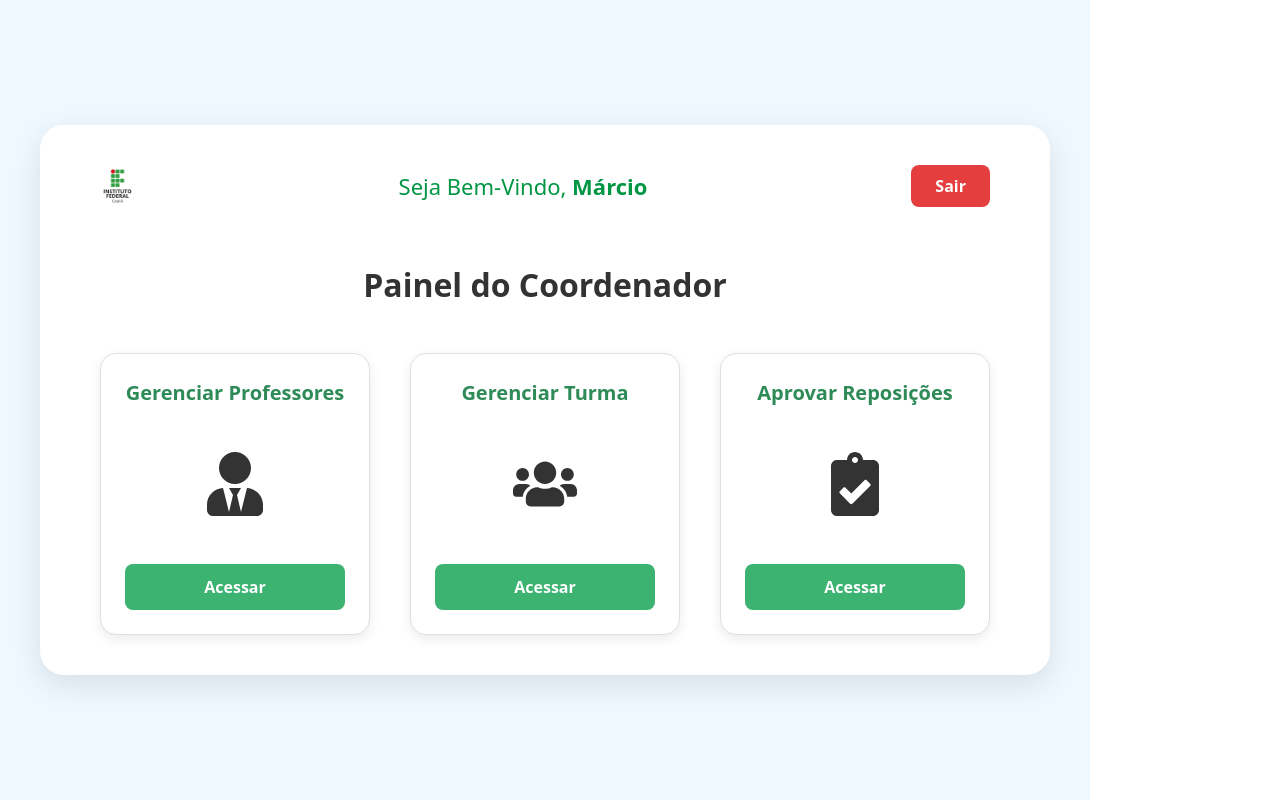
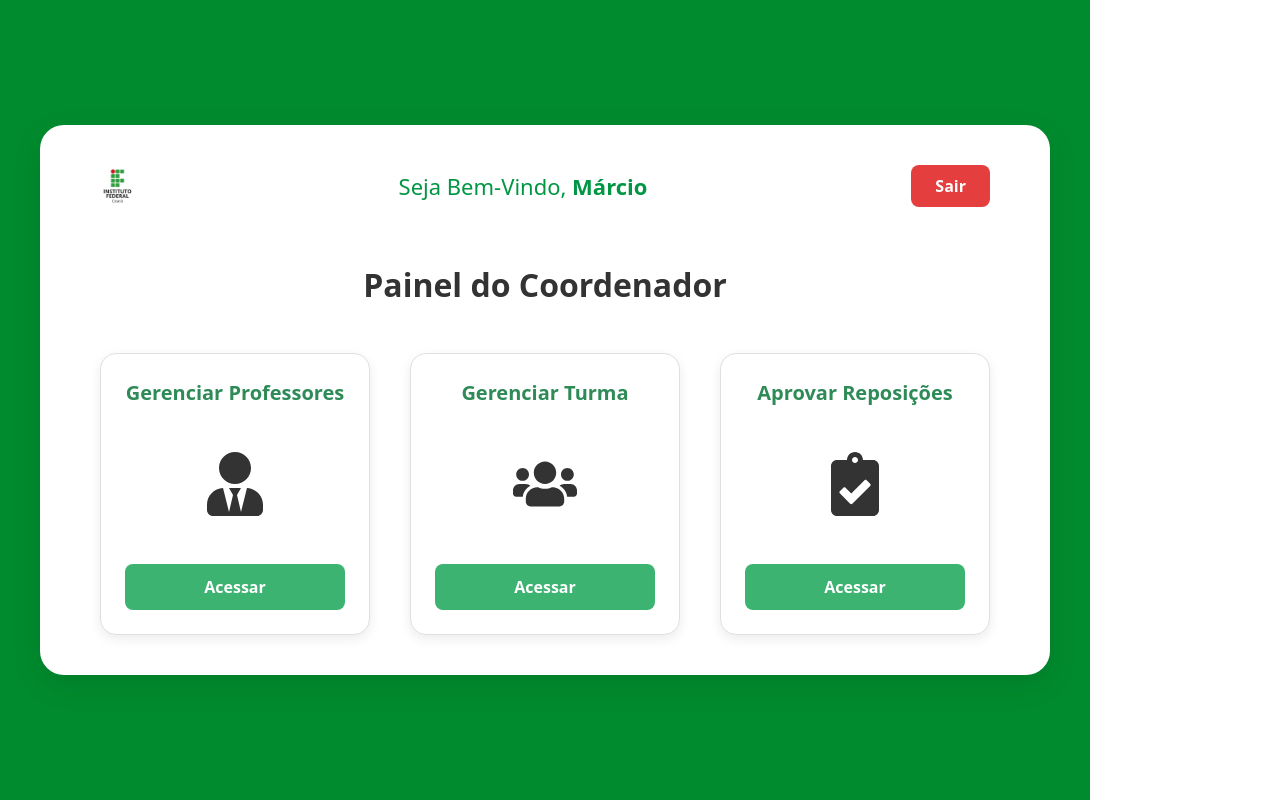
Before and after one commit to MarcosBarros1/Sistema-de-reposicao-de-aulas, a React (Vite) app in the folder Frontend/: page /coordenador/dashboard in a window 1280 px wide. Built offline with nearby package versions, Linux system fonts and the light colour scheme.

Commit message:
Ajeitando o Verde

```diff
--- a/Frontend/src/pages/CoordenadorDashboard/CoordenadorDashboard.css
+++ b/Frontend/src/pages/CoordenadorDashboard/CoordenadorDashboard.css
@@ -1,5 +1,5 @@
 .dashboard-container {
-    background-color: #F0F8FF; /* Um azul bem claro, similar ao da imagem */
+    background-color: #008b2e; /* Um azul bem claro, similar ao da imagem */
     min-height: 100vh;
     display: flex;
     justify-content: center;
```
